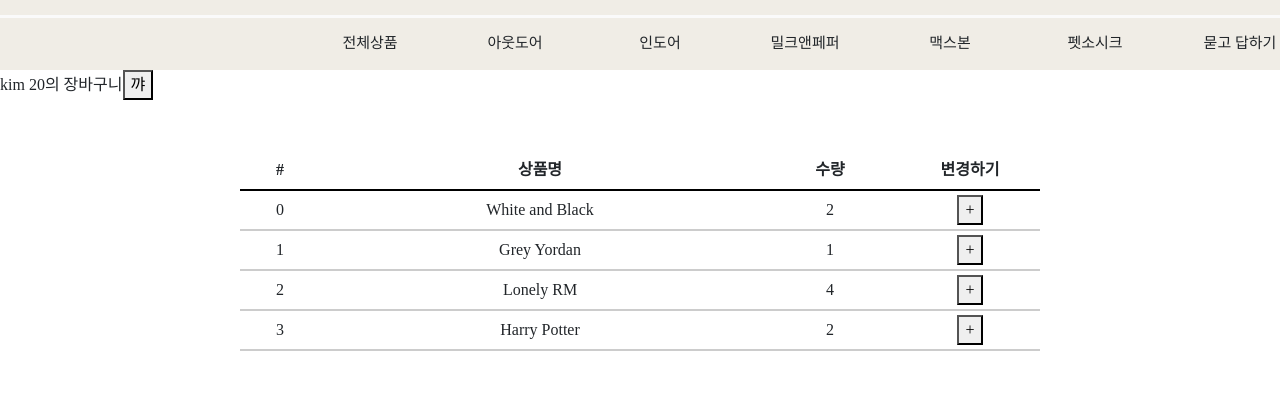
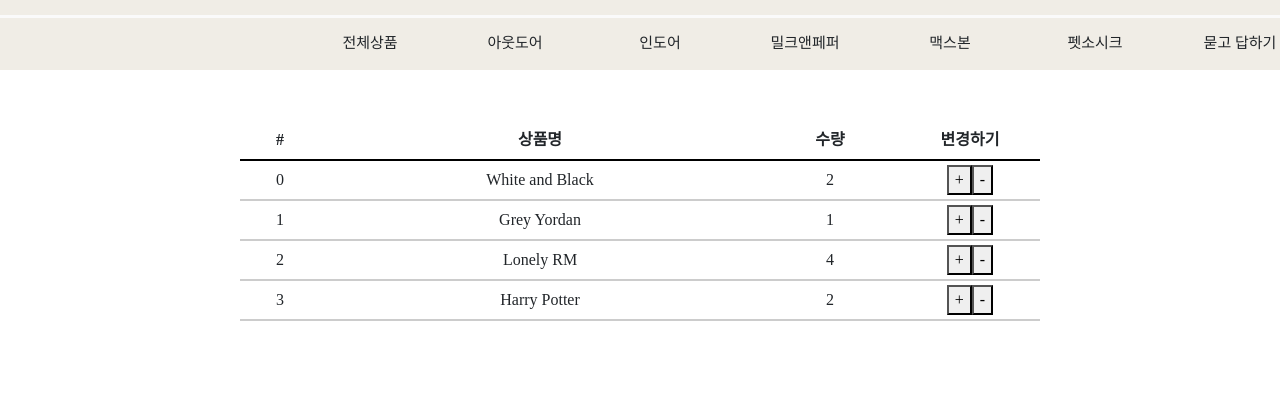
Before and after one commit to haeunss/haeunss.github.io, a React (Create React App) app: page /top/cart in a window 1280 px wide. Shown: the part 125-526 px from the top of the page. Built offline with nearby package versions, Linux system fonts and the light colour scheme; a web font is replaced by a local one.

Commit message:
redux_cart_remove

```diff
--- a/src/components/Cart.js
+++ b/src/components/Cart.js
@@ -1,8 +1,8 @@
 import '../styles/Cart.css';
 import React from 'react'
 import { useDispatch, useSelector } from "react-redux";
-import { changeName, increase } from '../store/userSlice.js'
-import { addAmount } from './Store.js'
+// import { changeName, increase } from '../store/userSlice.js'
+import { addAmount, removeAmount } from './Store.js'
 
 function Cart(){
     let state = useSelector((state)=> state)
@@ -10,12 +10,11 @@ function Cart(){
 
     return(
         <div>
-
-            { state.user.name } { state.user.age }의 장바구니
+            {/* { state.user.name } { state.user.age }의 장바구니
             <button onClick={()=>{
                 dispatch(changeName())
                 dispatch(increase(10))
-            }}>꺄</button>
+            }}>꺄</button> */}
 
             <table>
                 <thead>
@@ -35,9 +34,11 @@ function Cart(){
                                 <td>{ state.cart[i].count }</td>
                                 <td>
                                     <button onClick={()=>{
-                                        // e.stopPropagation();
                                         dispatch(addAmount(state.cart[i].id))
                                     }}>+</button>
+                                    <button onClick={()=>{
+                                        dispatch(removeAmount(state.cart[i].id))
+                                    }}>-</button>
                                 </td>
                             </tr>
                         )
--- a/src/components/Detail.js
+++ b/src/components/Detail.js
@@ -34,7 +34,10 @@ const Detail = (props) => {
                     <h2>{find.title}</h2>
                     <p className='detail_tag'>{find.tag}</p>
                     <p className='detail_price'><span>총 물품 금액</span>{find.price}원</p>
-                    <button className='detail_cart'>장바구니</button>
+                    <button className='detail_cart' onClick={()=>{
+
+                    }}
+                    >장바구니</button>
                     <button className='detail_buy'>주문하기</button>
                 </div>
                 <div className='detail_txt_wrap'>
--- a/src/components/Store.js
+++ b/src/components/Store.js
@@ -1,10 +1,5 @@
 import {configureStore, createSlice} from '@reduxjs/toolkit'
 import user from '../store/userSlice.js'
-
-let stock = createSlice({
-    name: 'stock',
-    initialState: [10, 11, 12],
-})
 
 let cart = createSlice({
     name: 'cart',
@@ -18,16 +13,25 @@ let cart = createSlice({
         addAmount(state,action){
             let num = state.findIndex((a) => a.id === action.payload)
             state[num].count++
+        },
+        //임시로 팝업만 설정해둠
+        //장바구니 추가(data.js), 삭제, 체크(js) 필요
+        removeAmount(state,action){
+            let num = state.findIndex((a) => a.id === action.payload)
+            state[num].count--
+            if(state[num].count<0){
+                alert('삭제하시겠습니까?')
+                state[num].count = 0
+            }
         }
     }
 })
 
-export let { addAmount } = cart.actions
+export let { addAmount,removeAmount } = cart.actions
 
 export default configureStore({
     reducer:{
         user: user.reducer,
-        stock: stock.reducer,
         cart: cart.reducer
     }
 })
```
